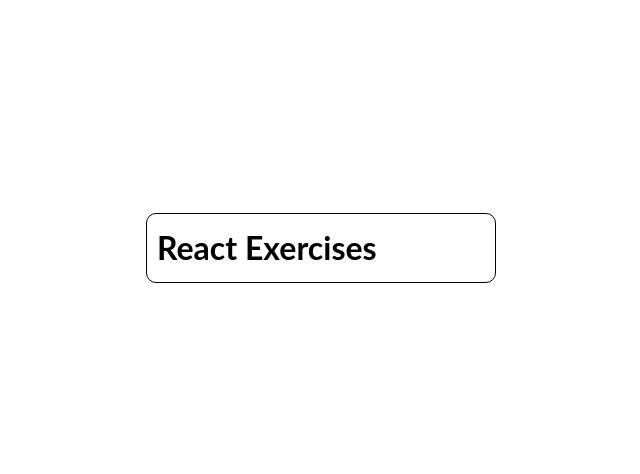
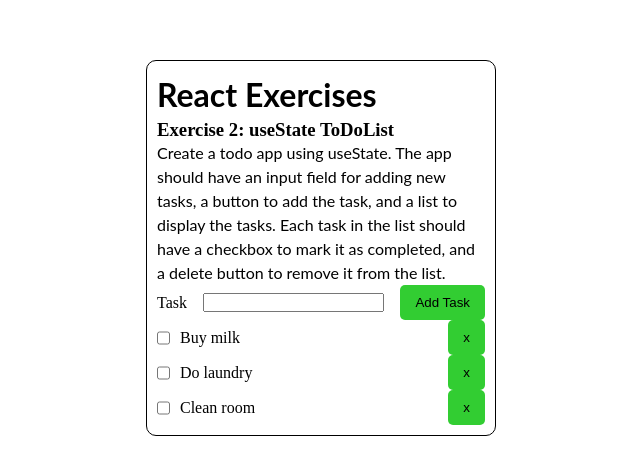
Before and after one commit to dan046/react-ts-practice-exercises, a React (Create React App) app: page / in a window 1280 px wide. Shown: the part 152-626 px from the top of the page, without its empty margins (319-959 px from the left). Built offline with nearby package versions, Linux system fonts and the light colour scheme.

Commit message:
2 files modified, 2 added, 1 deleted

```diff
--- a/App.tsx
+++ b/App.tsx
@@ -8,6 +8,7 @@ import Exercise5 from './components/Exercise5';
 import Exercise6 from './components/Exercise6';
 import FilterGender from './components/Exercise7';
 import Exercise8 from './components/Exercise8';
+import ToDo from './components/ToDoList/ToDoList';
 import Toggle from './components/Toggle';
 import './style.css';
 import Card from './ui/Card';
@@ -47,6 +48,9 @@ export default function App() {
         {/* <div className="exercise8__container">
           <Exercise8 />
         </div> */}
+        <div className="todo__container">
+          <ToDo />
+        </div>
       </section>
     </Card>
   );
--- /dev/null
+++ b/components/ToDoList/Button.tsx
@@ -0,0 +1,5 @@
+import React = require('react');
+
+export default function Button({ data }) {
+  return <button>{data}</button>;
+}
--- /dev/null
+++ b/components/ToDoList/ToDoList.tsx
@@ -0,0 +1,47 @@
+import { useState } from 'react';
+import React = require('react');
+import Button from '../ToDoList/Button';
+
+export default function ToDo() {
+  const [todos, setTodos] = useState([
+    { id: 1, text: 'Buy milk', completed: false },
+    { id: 2, text: 'Do laundry', completed: true },
+    { id: 3, text: 'Clean room', completed: false },
+  ]);
+  const [deleteTask, setDeleteTask] = useState('');
+  const [newTodo, setNewTodo] = useState('');
+
+  const map = todos.map((items, index) => (
+    <div key={index} className="todo__list">
+      <ul>
+        <li>
+          <input type="checkbox" />
+          {items.text}
+        </li>
+      </ul>
+      <Button data="x" />
+    </div>
+  ));
+
+  const listHandler = (e: any) => {
+    setTodos(e.target.value);
+  };
+
+  return (
+    <div>
+      <h3>Exercise 2: useState ToDoList</h3>
+      <p>
+        Create a todo app using useState. The app should have an input field for
+        adding new tasks, a button to add the task, and a list to display the
+        tasks. Each task in the list should have a checkbox to mark it as
+        completed, and a delete button to remove it from the list.
+      </p>
+      <section className="input-field__container">
+        <label htmlFor="inputAddTask">Task</label>
+        <input className="inputAddTask" type="text" name="" id="" />
+        <Button data="Add Task" />
+      </section>
+      <section className="todo__container">{map}</section>
+    </div>
+  );
+}
--- a/style.css
+++ b/style.css
@@ -72,3 +72,20 @@ button {
   text-align: left;
   flex-direction: column;
 }
+
+.todo__list {
+  display: flex;
+  align-items: center;
+  justify-content: space-between;
+}
+
+.todo__list li {
+  display: flex;
+  gap: 10px;
+}
+
+.input-field__container {
+  display: flex;
+  align-items: center;
+  justify-content: space-between;
+}
```
Also changed, not shown: components/ToDoList.tsx (deleted, +0 -9 lines).
